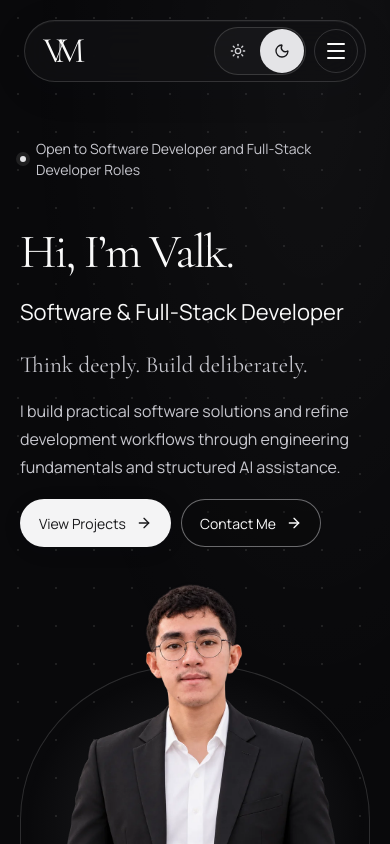
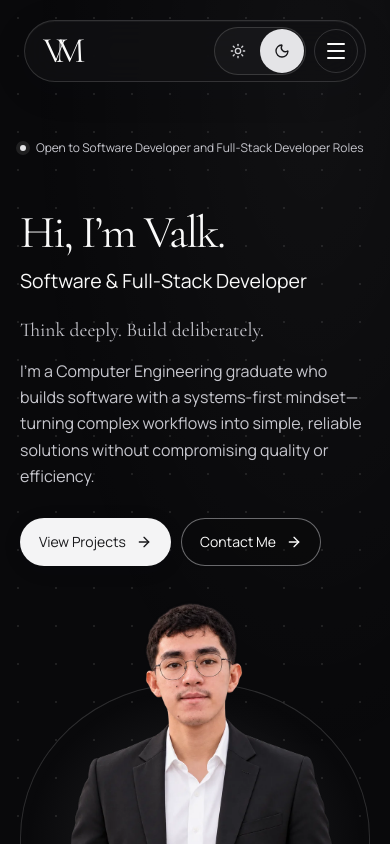
Before and after one commit to vmargin/vmargin.github.io, a React (Vite) app: page / in a window 390 px wide. Shown: the top 844 px of the page. Built offline with nearby package versions, Linux system fonts and the light colour scheme.

Commit message:
Update hero description and typography

```diff
--- a/src/data/portfolio.json
+++ b/src/data/portfolio.json
@@ -40,7 +40,7 @@
       }
     ],
     "heroHeadline": "Think deeply. Build deliberately.",
-    "heroDescription": "I build practical software solutions and refine development workflows through engineering fundamentals and structured AI assistance.",
+    "heroDescription": "I'm a Computer Engineering graduate who builds software with a systems-first mindset—turning complex workflows into simple, reliable solutions without compromising quality or efficiency.",
     "contactImage": {
       "src": "/images/contact-landscape-1800.webp",
       "width": 1800,
--- a/src/portfolio-updates.css
+++ b/src/portfolio-updates.css
@@ -111,7 +111,8 @@ html[data-theme="light"] .ambient-background {
 .hero-content {
   min-width: 0;
   width: auto;
-  padding: 45px 0 105px;
+  max-width: 640px;
+  padding: 36px 0 84px;
   position: relative;
   z-index: 1;
 }
@@ -122,11 +123,11 @@ html[data-theme="light"] .ambient-background {
 }
 .hero h1 {
   font-family: var(--serif);
-  font-size: clamp(56px, 6.5vw, 96px);
+  font-size: clamp(68px, 5.3vw, 76px);
   font-weight: 500;
-  line-height: 1.2;
+  line-height: 1.04;
   letter-spacing: -0.04em;
-  margin: 16px 0;
+  margin: 12px 0;
   max-width: 100%;
   text-wrap: balance;
 }
@@ -134,37 +135,37 @@ html[data-theme="light"] .ambient-background {
   color: var(--paper);
 }
 .hero-position {
-  font-size: clamp(22px, 2.5vw, 30px);
+  font-size: clamp(22px, 1.7vw, 24px);
   font-weight: 500;
-  line-height: 1.35;
+  line-height: 1.4;
   color: var(--paper);
-  margin: 16px 0;
+  margin: 0 0 24px;
   max-width: 28ch;
   text-wrap: balance;
 }
 .hero-role {
   font-family: var(--serif);
-  font-size: clamp(24px, 2.5vw, 32px);
+  font-size: clamp(19px, 1.5vw, 21px);
   font-style: italic;
   font-weight: 400;
   color: var(--text-secondary);
-  line-height: 1.4;
-  margin: 24px 0 16px;
+  line-height: 1.3;
+  margin: 0 0 14px;
 }
 .hero-description {
-  font-size: var(--type-body);
-  max-width: 48ch;
+  font-size: 16px;
+  max-width: 46ch;
   color: var(--text-secondary);
-  margin: 0 0 18px;
-  line-height: 1.75;
+  margin: 0 0 28px;
+  line-height: 1.7;
 }
 .hero-availability {
   color: var(--text-secondary);
-  font-size: var(--type-meta);
-  margin: 0 0 28px;
+  font-size: clamp(12px, 0.9vw, 13px);
+  margin: 0 0 40px;
 }
 .hero .button {
-  font-size: var(--type-meta);
+  font-size: 14px;
   min-height: 48px;
 }
 .hero-portrait {
@@ -663,20 +664,30 @@ html[data-motion="reduced"] *::after {
     min-height: 0;
   }
   .hero-content {
-    padding: 28px 0 0;
+    max-width: none;
+    padding: 24px 0 0;
     width: 100%;
   }
   .hero h1 {
-    font-size: clamp(48px, 12vw, 72px);
-    margin: 16px 0;
+    font-size: clamp(46px, 11vw, 64px);
+    line-height: 1.02;
+    margin: 12px 0;
+  }
+  .hero-position {
+    font-size: clamp(19px, 5vw, 22px);
+    line-height: 1.35;
+    margin-bottom: 24px;
   }
   .hero-role {
-    font-size: 23px;
-    margin-top: 22px;
+    font-size: clamp(19px, 5vw, 21px);
+    line-height: 1.3;
+    margin-bottom: 14px;
   }
   .hero-description {
-    font-size: var(--type-body);
-    max-width: 44ch;
+    font-size: 16px;
+    line-height: 1.65;
+    max-width: 42ch;
+    margin-bottom: 28px;
   }
   .hero .button-row {
     gap: 10px;
@@ -685,7 +696,7 @@ html[data-motion="reduced"] *::after {
   }
   .hero .button {
     padding-inline: 18px;
-    font-size: var(--type-meta);
+    font-size: 14px;
   }
   .hero-portrait {
     width: min(100%, 370px);
```
